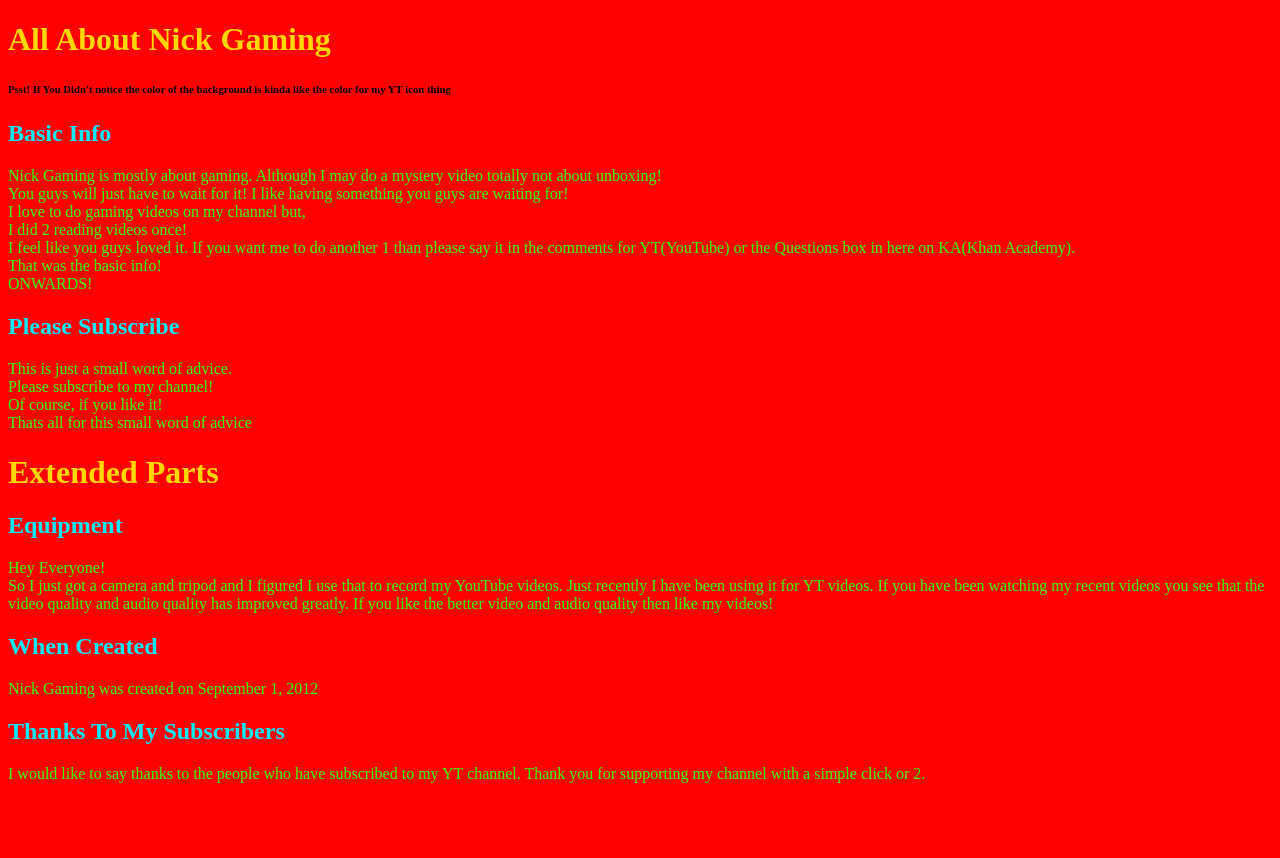
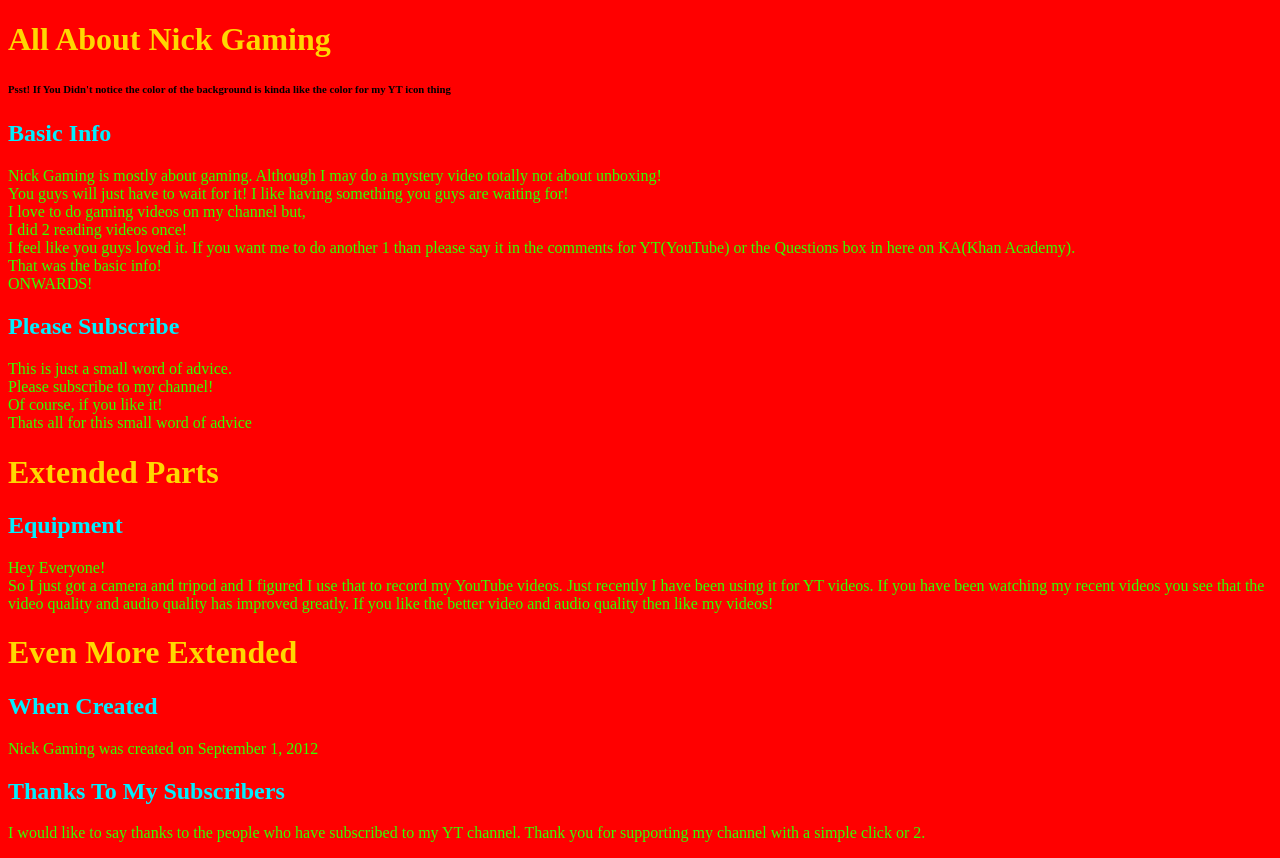
Before and after one commit to YTNickGaming/YTNickGaming.github.io, a plain HTML site: page index.html in a window 1280 px wide. Before the commit the page ends 800 px from the top, so only its background shows below. Drawn offline with Linux system fonts and the light colour scheme.

Commit message:
Update index.html

```diff
--- a/index.html
+++ b/index.html
@@ -62,6 +62,7 @@
     Hey Everyone! <br>
     So I just got a camera and tripod and I figured I use that to record my YouTube videos. Just recently I have been using it for YT videos. If you have been watching my recent videos you see that the video quality and audio quality has improved greatly. If you like the better video and audio quality then like my videos!
     </p>
+        <h1>Even More Extended  </h2>
     <h2>
     When Created
     </h2>
```
